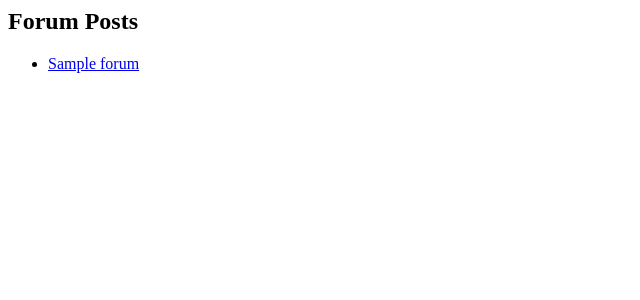
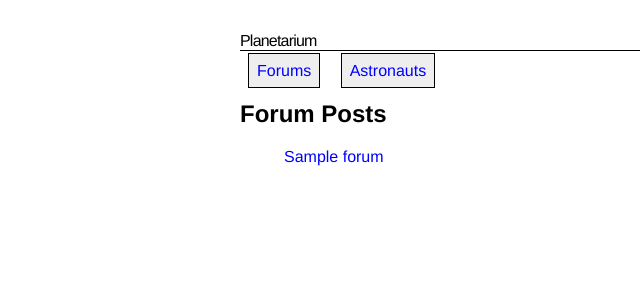
Before and after one commit to nprasad2077/capstone-back-end, a Django app: page /forums/ in a window 1280 px wide. Shown: the top 300 px of the page, without its empty margins (0-640 px from the left). Run offline with Django 4.2, Linux system fonts and the light colour scheme; tables that the repository leaves empty hold one stand-in row (values such as "Sample post").

Commit message:
base html and css added

```diff
--- /dev/null
+++ b/capstone/static/css/capstone.css
@@ -0,0 +1,99 @@
+/* tunr/static/css/tunr.css */
+body {
+    font-family: "Helvetica Neue", sans-serif;
+    max-width: 50em;
+    margin: auto;
+    padding: 2em 1em;
+  }
+
+  nav a {
+    border: 1px solid black;
+    margin: 0.5em;
+    padding: 0.5em;
+    background-color: #eeeeee;
+  }
+
+  nav a:hover {
+    background-color: orange;
+    color: blue;
+  }
+
+  a,
+  a:visited {
+    text-decoration: none;
+    color: blue;
+  }
+
+  a:hover {
+    background-color: #ccc;
+  }
+
+  ul {
+    list-style-type: none;
+  }
+
+  li {
+    margin: 0.25em;
+  }
+
+  h1 {
+    font: inherit;
+    color: inherit;
+    letter-spacing: -0.05em;
+    text-decoration: none;
+    border-bottom: 1px solid black;
+  }
+
+  h2 > a {
+    font-size: 0.75em;
+  }
+
+  input {
+    display: block;
+    margin: 5px 0 20px 0;
+    padding: 9px;
+    border: solid 1px black;
+    width: 300px;
+    background: whitesmoke;
+  }
+
+  input[type="submit"],
+  a.delete {
+    width: auto;
+    padding: 9px 15px;
+    background-color: gray;
+    border: 0;
+    font-size: 14px;
+    color: #ffffff;
+  }
+
+  a.delete {
+    background-color: red;
+  }
+
+  .artist-photo {
+    width: 400px;
+  }
+
+  span.nationality {
+    font-size: 0.5em;
+  }
+
+  .user-info {
+    float: right;
+  }
+
+  a.fav {
+    text-decoration: none;
+    color: red;
+  }
+
+  a.no-fav {
+    text-decoration: none;
+    color: black;
+  }
+
+  .fav:visited,
+  .no-fav:visited {
+    text-decoration: none;
+  }
--- a/capstone/templates/capstone/astronaut_detail.html
+++ b/capstone/templates/capstone/astronaut_detail.html
@@ -1,4 +1,5 @@
 <!-- tunr/templates/tunr/artist_detail.html -->
+{% extends 'capstone/base.html' %} {% block content %}
 <h2>{{ astronaut.name }} <a href="">(edit)</a></h2>
 <h4>{{ astronaut.favorite_planet }}</h4>
 
@@ -10,3 +11,4 @@
   </li>
   {% endfor %}
 </ul>
+{% endblock %}
--- a/capstone/templates/capstone/astronaut_list.html
+++ b/capstone/templates/capstone/astronaut_list.html
@@ -1,4 +1,5 @@
 <!-- tunr/templates/tunr/artist_list.html -->
+{% extends 'capstone/base.html' %} {% block content %}
 <h2>Astronauts <a href="">(+)</a></h2>
 <ul>
   {% for astronaut in astronauts %}
@@ -7,3 +8,4 @@
   </li>
   {% endfor %}
 </ul>
+{% endblock %}
--- /dev/null
+++ b/capstone/templates/capstone/base.html
@@ -0,0 +1,15 @@
+{% load static %}
+<html>
+  <head>
+    <title>Capstone</title>
+    <link rel="stylesheet" href="{% static 'css/capstone.css' %}" />
+  </head>
+  <body>
+    <h1>Planetarium</h1>
+    <nav>
+      <a href="/forums">Forums</a>
+      <a href="/">Astronauts</a>
+    </nav>
+    {% block content %} {% endblock %}
+  </body>
+</html>
--- a/capstone/templates/capstone/forum_detail.html
+++ b/capstone/templates/capstone/forum_detail.html
@@ -1,4 +1,6 @@
+{% extends 'capstone/base.html' %} {% block content %}
 <h2>{{ forum.title }} <a href="">(edit)</a></h2>
 <h3>By: {{ forum.astronaut.name }}</h3>
 
 Photo Link: {{ forum.photo }}
+{% endblock %}
--- a/capstone/templates/capstone/forum_list.html
+++ b/capstone/templates/capstone/forum_list.html
@@ -1,4 +1,5 @@
 <!-- tunr/templates/tunr/song_list.html -->
+{% extends 'capstone/base.html' %} {% block content %}
 <h2>Forum Posts</h2>
 <ul>
   {% for forum in forums %}
@@ -7,3 +8,4 @@
   </li>
   {% endfor %}
 </ul>
+{% endblock %}
```
